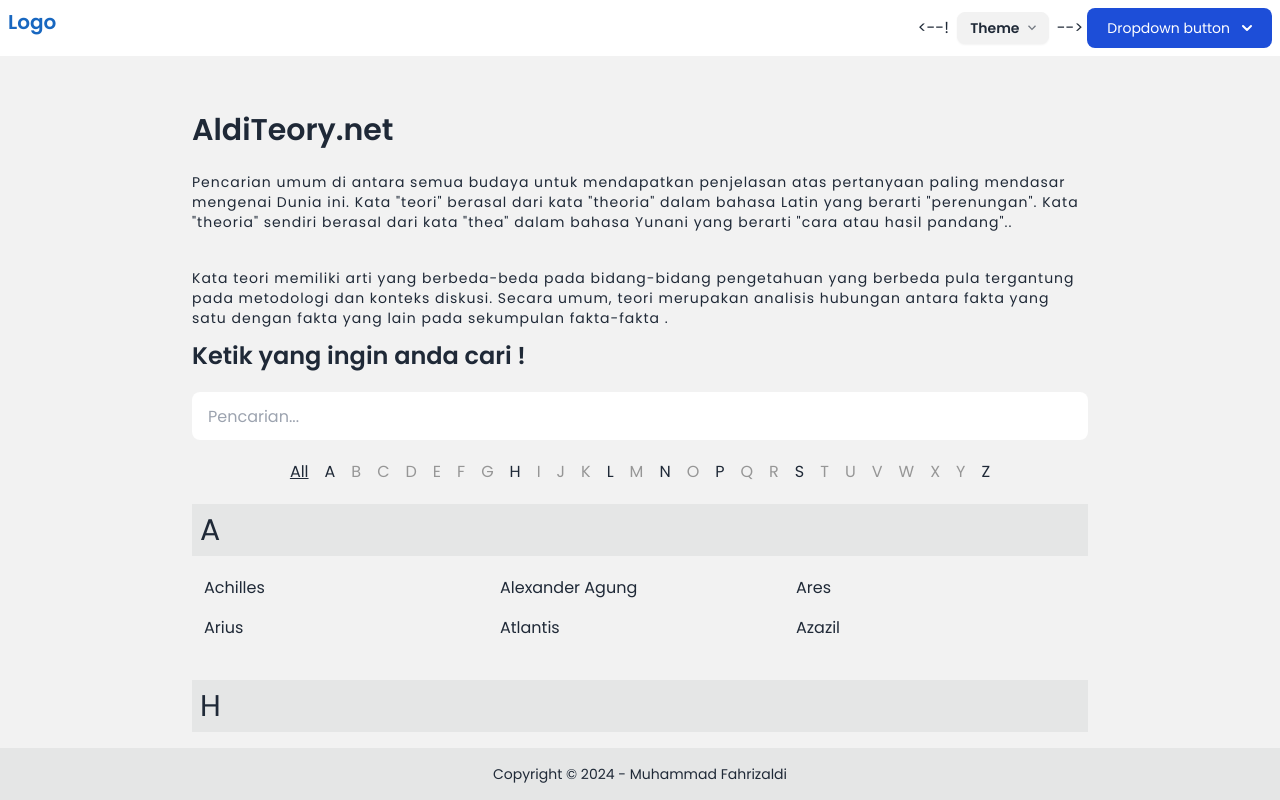
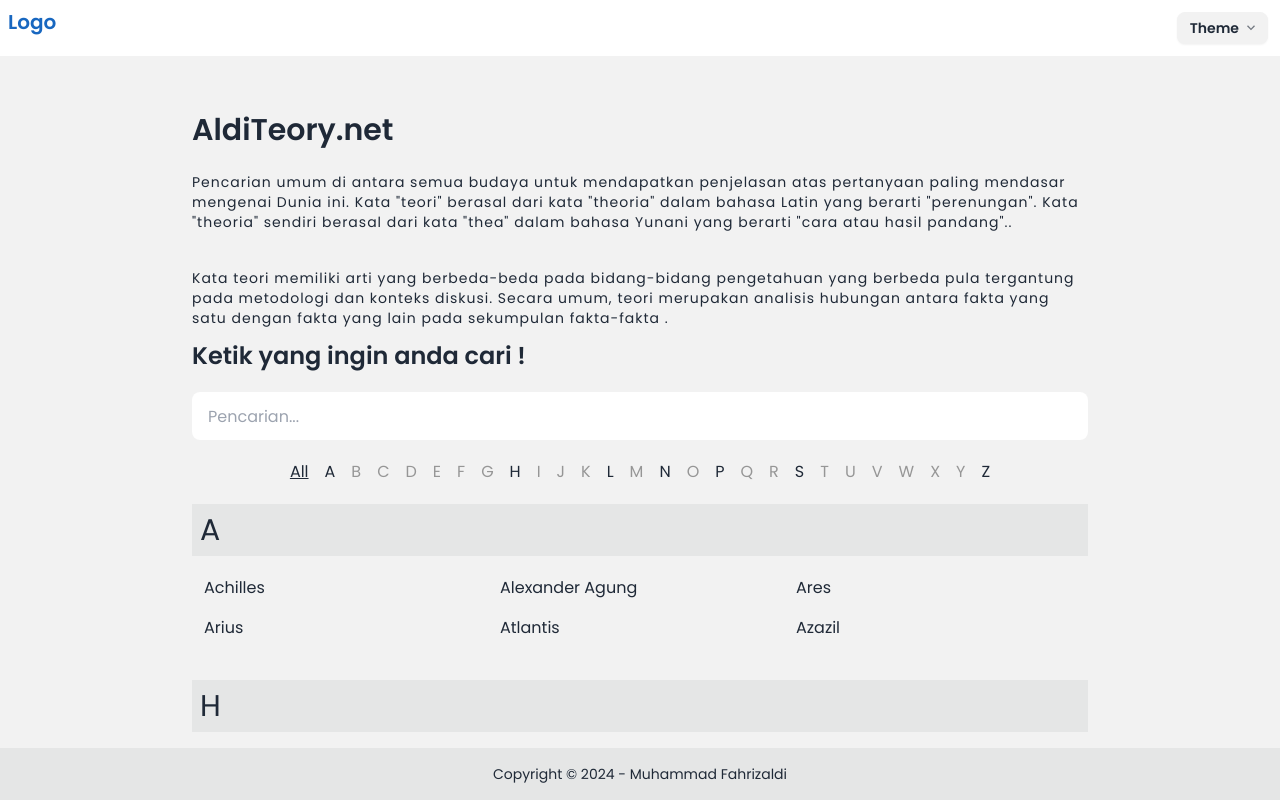
Before and after one commit to aldmf26/portnuxt, a Nuxt app: page /mitologi in a window 1280 px wide. Shown: the top 800 px of the page. Built offline with nearby package versions, Linux system fonts and the light colour scheme.

Commit message:
tabindex tambah

```diff
--- a/layouts/layout2.vue
+++ b/layouts/layout2.vue
@@ -6,7 +6,7 @@
       <div class="text-primary text-xl font-bold">Logo</div>
     </div>
     <div class="grow ml-16">
-    <!--
+      <!--
       <div class="dropdown dropdown-hover mx-3" v-for="nav in navbarKategori" :key="nav">
         <div tabindex="0" role="button" class="m-1 font-bold">
           <NuxtLink to="/terjemahan" class="mr-2">{{ nav }}</NuxtLink>
@@ -26,68 +26,51 @@
       </div>
       -->
     </div>
-    <div class="">
-    <--!
+    <div class="" tabindex="0">
       <div class="dropdown">
         <div tabindex="0" role="button" class="btn btn-sm m-1">
           Theme
-          <svg width="12px" height="12px" class="h-2 w-2 fill-current opacity-60 inline-block"
-            xmlns="http://www.w3.org/2000/svg" viewBox="0 0 2048 2048">
-            <path d="M1799 349l242 241-1017 1017L7 590l242-241 775 775 775-775z"></path>
+          <svg
+            width="12px"
+            height="12px"
+            class="h-2 w-2 fill-current opacity-60 inline-block"
+            xmlns="http://www.w3.org/2000/svg"
+            viewBox="0 0 2048 2048"
+          >
+            <path
+              d="M1799 349l242 241-1017 1017L7 590l242-241 775 775 775-775z"
+            ></path>
           </svg>
         </div>
-        <ul tabindex="0" class="dropdown-content z-[1] menu p-2  shadow bg-base-100 rounded-box">
+        <ul
+          tabindex="0"
+          class="dropdown-content z-[1] menu p-2 shadow bg-base-100 rounded-box"
+        >
           <li v-for="theme in themes" :key="theme">
             <a @click="changeTheme(theme)">{{ theme }}</a>
           </li>
         </ul>
       </div>
-      -->
-      <button id="dropdownDefaultButton" data-dropdown-toggle="dropdown" class="text-white bg-blue-700 hover:bg-blue-800 focus:ring-4 focus:outline-none focus:ring-blue-300 font-medium rounded-lg text-sm px-5 py-2.5 text-center inline-flex items-center dark:bg-blue-600 dark:hover:bg-blue-700 dark:focus:ring-blue-800" type="button">Dropdown button <svg class="w-2.5 h-2.5 ms-3" aria-hidden="true" xmlns="http://www.w3.org/2000/svg" fill="none" viewBox="0 0 10 6">
-      <path stroke="currentColor" stroke-linecap="round" stroke-linejoin="round" stroke-width="2" d="m1 1 4 4 4-4"/>
-      </svg>
-      </button>
-
-      <!-- Dropdown menu -->
-      <div id="dropdown" class="z-10 hidden bg-primary divide-y rounded-lg shadow w-44">
-          <ul class="py-2 text-sm " aria-labelledby="dropdownDefaultButton">
-            <li>
-              <a href="#" class="block px-4 py-2">Dashboard</a>
-            </li>
-            <li>
-              <a href="#" class="block px-4 py-2">Settings</a>
-            </li>
-            <li>
-              <a href="#" class="block px-4 py-2">Earnings</a>
-            </li>
-            <li>
-              <a href="#" class="block px-4 py-2">Sign out</a>
-            </li>
-          </ul>
-      </div>
-
     </div>
   </div>
-
 
   <!-- section -->
   <slot />
 
-  <footer class="fixed bottom-0 left-0 w-full footer footer-center p-4 bg-base-300 text-base-content">
+  <footer
+    class="fixed bottom-0 left-0 w-full footer footer-center p-4 bg-base-300 text-base-content"
+  >
     <aside>
       <p>Copyright © 2024 - Muhammad Fahrizaldi</p>
     </aside>
   </footer>
 </template>
 <script setup>
-const navbarKategori = [
-  'Indonesia',
-  'Mesir',
-  'Yunani',
-  'Sumeria',
-]
+const navbarKategori = ["Indonesia", "Mesir", "Yunani", "Sumeria"];
 const $route = useRoute();
-const tabActive = ref("tab-active [--tab-bg:yellow] [--tab-border-color:orange]")
+const tabActive = ref(
+  "tab-active [--tab-bg:yellow] [--tab-border-color:orange]"
+);
 const isActive = (route) => {
   return $route.path === route;
 };
```
